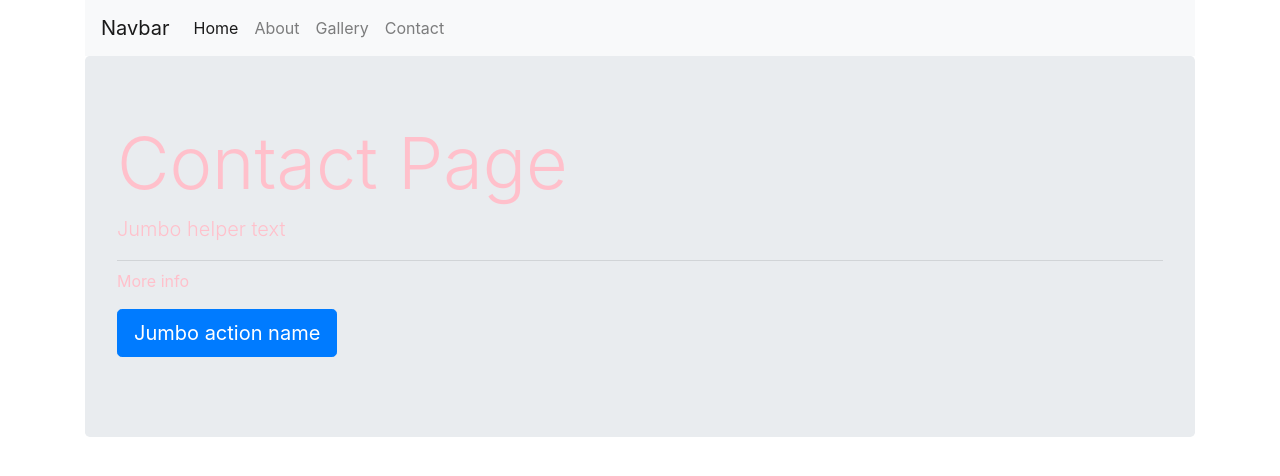
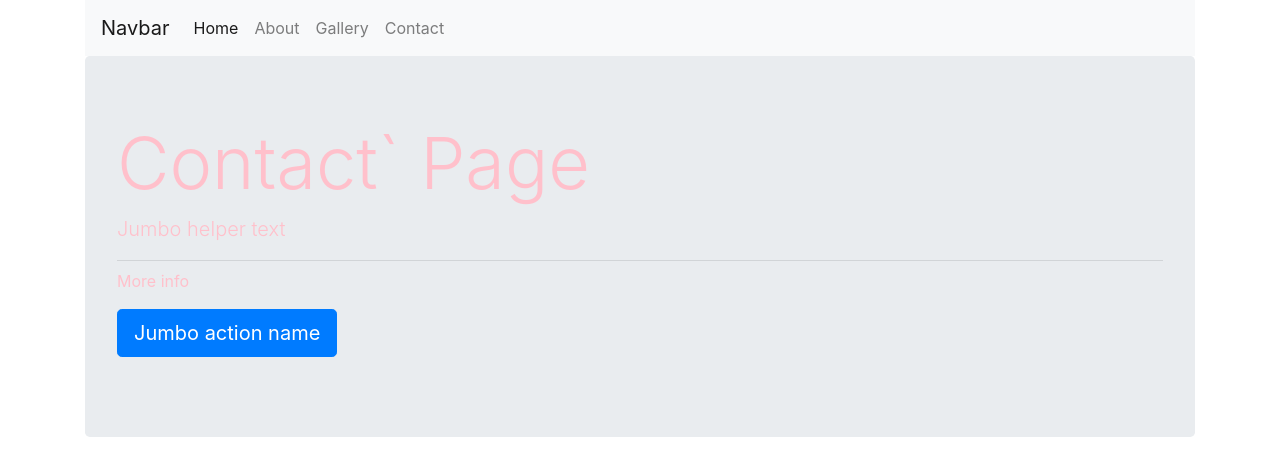
Before and after one commit to coppercompton/staffdev, a plain HTML site: page contact.html in a window 1280 px wide. Drawn offline with nearby package versions, Linux system fonts and the light colour scheme.

Commit message:
test branch commit

```diff
--- a/contact.html
+++ b/contact.html
@@ -41,7 +41,7 @@
         </nav>
 
         <div class="jumbotron">
-            <h1 class="display-3">Contact Page</h1>
+            <h1 class="display-3">Contact` Page</h1>
             <p class="lead">Jumbo helper text</p>
             <hr class="my-2">
             <p>More info</p>
```
Also changed, not shown: index.html (+1 -1 lines).
